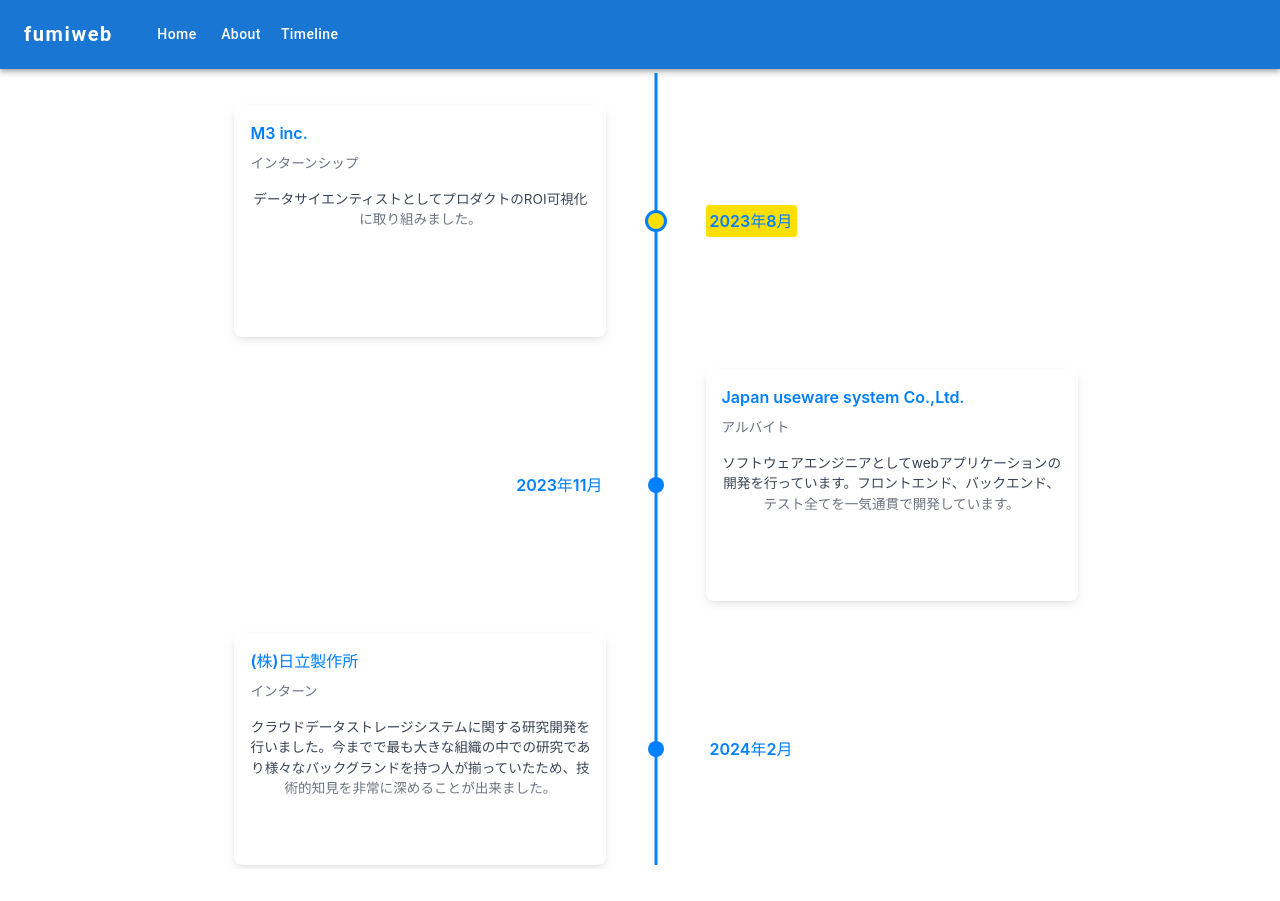
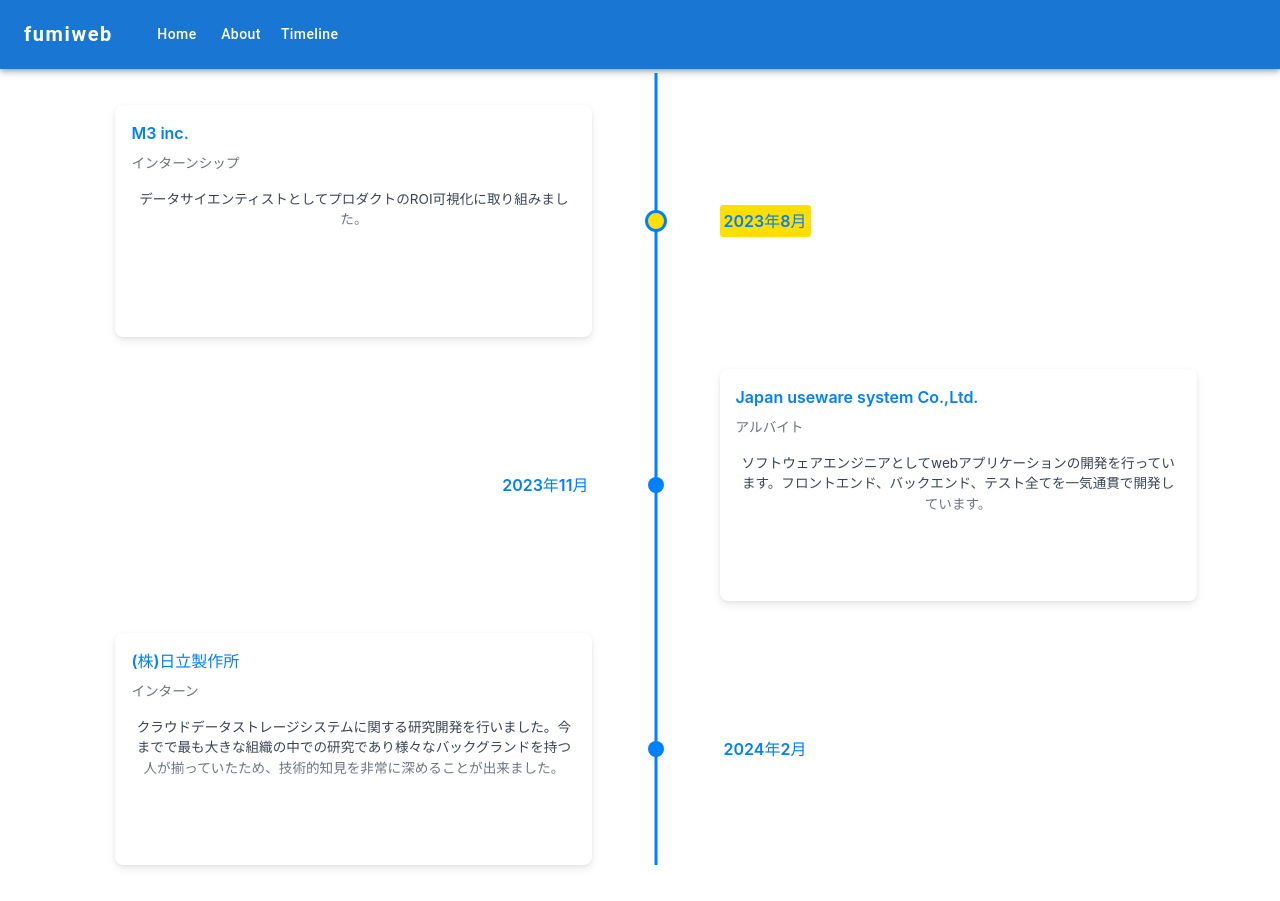
Before and after one commit to yamashitafumihiro/fumiweb-vitest, a React (Vite) app in the folder frontend/: page /timeline in a window 1280 px wide. Before the commit the page ends 869 px from the top, so only its background shows below. Built offline with nearby package versions, Linux system fonts and the light colour scheme.

Commit message:
スクロールできなかった問題に対処

```diff
--- a/frontend/src/components/TimelinePage.tsx
+++ b/frontend/src/components/TimelinePage.tsx
@@ -30,16 +30,16 @@
 const TimelinePage: React.FC = () => {
     const [width, height] = useWindowSize();
     return (
-        <Box sx={{
+        <Box>
+            <Chrono items={data} disableToolbar={true} mode="VERTICAL_ALTERNATING" sx={{
                 margin: 'auto',
-            width: width * 0.8,
+                width: width * 0.6,
                 maxWidth: '1000px',
                 height: height,
                 display: 'flex',
                 flexDirection: 'column',
                 alignItem: 'center'
-        }}>
-            <Chrono items={data} disableToolbar={true} mode="VERTICAL_ALTERNATING"/>
+            }}/>
         </Box>
     );
 }
```
Lines whose indentation alone changed are shown as unchanged.
